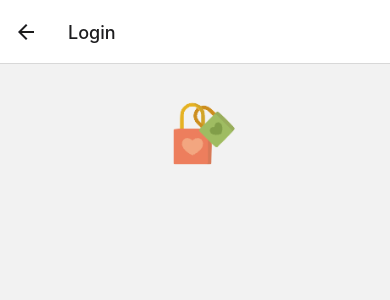
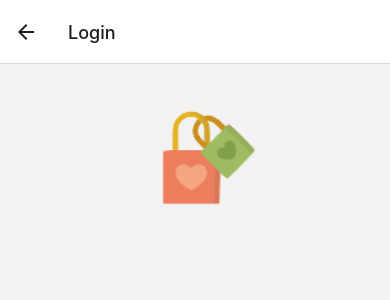
Before and after one commit to T-Wan-Lin/ChillPills-App, a React Native app in the folder ChillPills/: screen /Login in a window 390 px wide. Shown: the top 300 px of the page. Built offline with nearby package versions, Linux system fonts and the light colour scheme.

Commit message:
Login UI

```diff
--- a/ChillPills/screens/loginScreen.js
+++ b/ChillPills/screens/loginScreen.js
@@ -6,7 +6,7 @@ const loginScreen = () => {
   const {height} = useWindowDimensions();
   return (
     <View style={styles.root}>
-      <Image source = {Logo} style ={[styles.logo, {height: height * 0.3}]}
+      <Image source = {Logo} style ={[styles.logo, {height: height * 0.5}]}
       resizeMode = "contain" />
     </View>
   );
@@ -23,7 +23,7 @@ const styles = StyleSheet.create({
   },
   logo: {
     width: '70%',
-    maxWidth: 100,
-    maxHeight: 100,
+    maxWidth: 150,
+    maxHeight: 150,
   },
 });
```
Also changed, not shown: ChillPills/Components/CustomInput.js (added).
